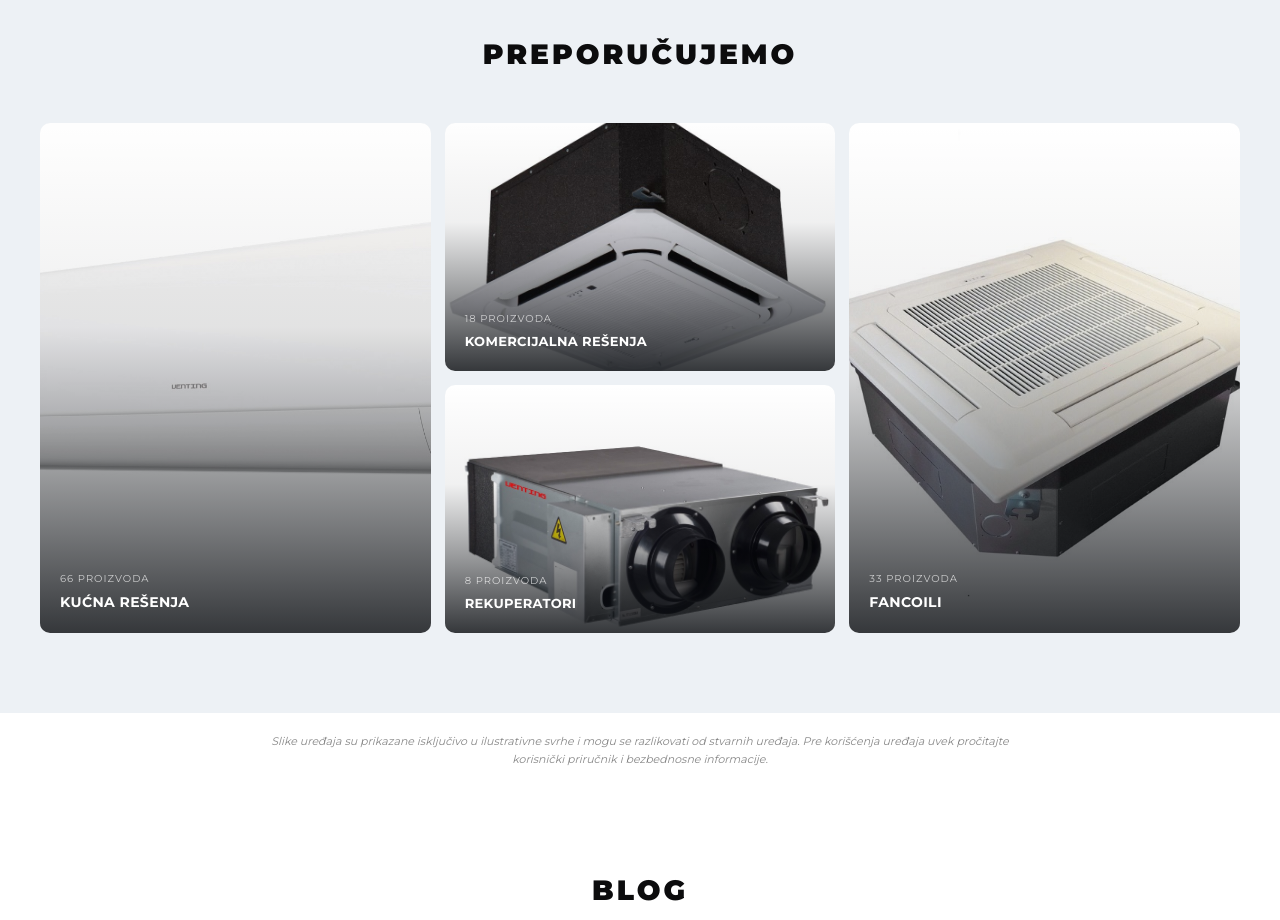
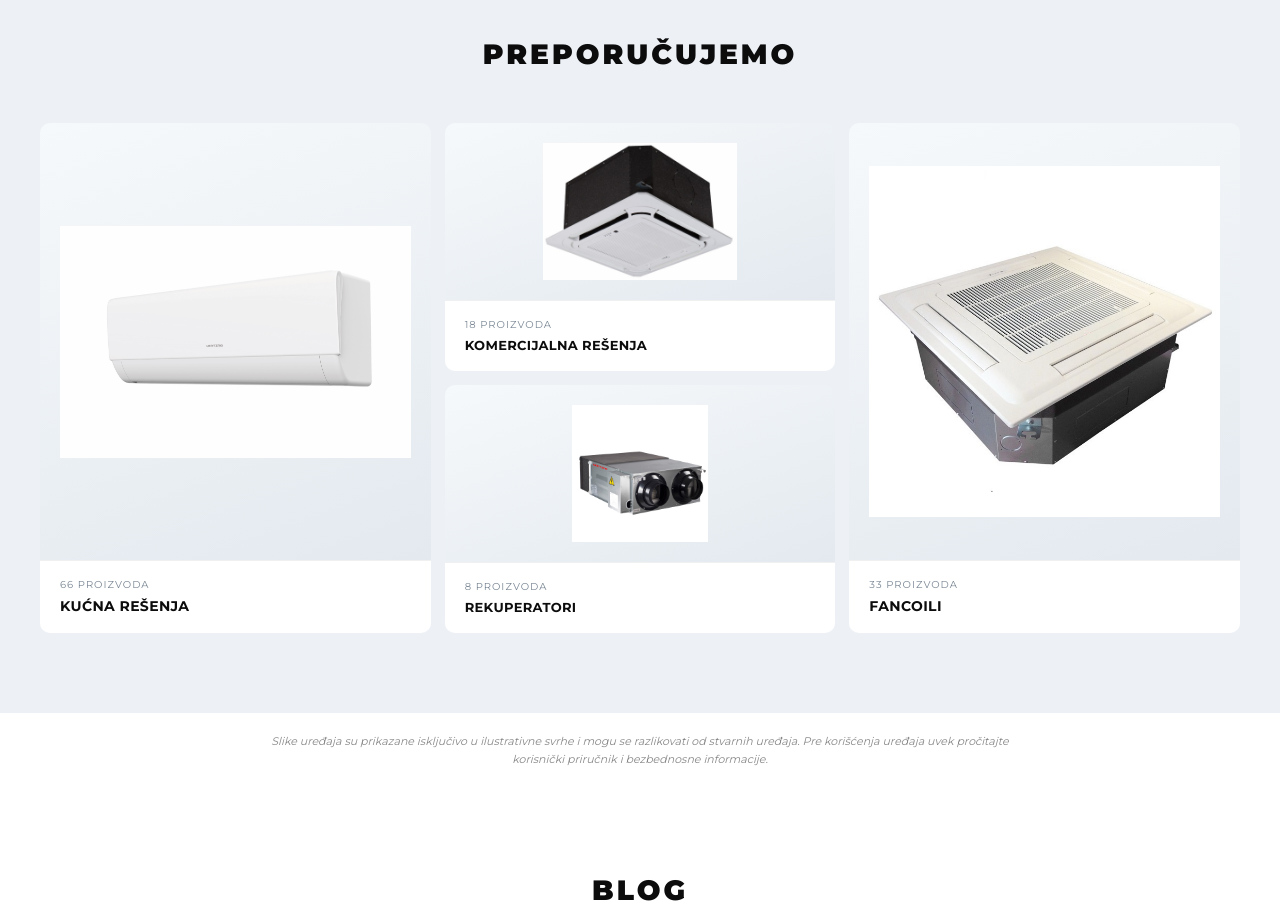
Before and after one commit to fatherofweb/Venting, a Next.js app: page / in a window 1280 px wide. Shown: the part 1660-2580 px from the top of the page. Built offline with nearby package versions, Linux system fonts and the light colour scheme.

Commit message:
Show recommend photos in full on a light card with a clean label bar
Drop the full-bleed cover crop and bottom scrim: each category photo is shown in
full (contain) on a light card, with a solid white label bar underneath.

```diff
--- a/components/WeRecommend.tsx
+++ b/components/WeRecommend.tsx
@@ -26,34 +26,33 @@ function Tile({
   return (
     <a
       href={`/shop?tab=${tab}`}
-      className={`group relative flex flex-col justify-end rounded-[10px] overflow-hidden cursor-pointer transition-all duration-300 hover:-translate-y-0.5 hover:shadow-[0_12px_36px_rgba(0,0,0,0.2)] ${className}`}
-      style={{ textDecoration: 'none', background: '#e9edf1' }}
+      className={`group relative flex flex-col rounded-[10px] overflow-hidden cursor-pointer transition-all duration-300 hover:-translate-y-0.5 hover:shadow-[0_12px_36px_rgba(0,0,0,0.16)] ${className}`}
+      style={{ textDecoration: 'none' }}
     >
+      {/* Image area — device shown in full (contain), no cropping */}
+      <div className="relative flex-1 min-h-0" style={{ background: 'linear-gradient(160deg, #f6f9fb 0%, #e3e9ef 100%)' }}>
         {cat?.image && (
+          <div className="absolute inset-0 p-4 sm:p-5">
+            <div className="relative w-full h-full">
               <Image
                 src={cat.image}
                 alt=""
                 fill
                 sizes="(max-width:640px) 50vw, 500px"
-          style={{ objectFit: 'cover', objectPosition: 'center' }}
-          className="transition-transform duration-500 group-hover:scale-105"
+                style={{ objectFit: 'contain', objectPosition: 'center' }}
+                className="transition-transform duration-300 group-hover:scale-[1.04]"
               />
+            </div>
+          </div>
         )}
+      </div>
 
-      {/* Dark scrim at the bottom so the white label reads over the photo */}
-      <div
-        className="absolute inset-0"
-        style={{
-          background:
-            'linear-gradient(to top, rgba(9,12,16,0.82) 0%, rgba(9,12,16,0.4) 32%, rgba(9,12,16,0.06) 60%, rgba(9,12,16,0) 100%)',
-        }}
-      />
-
-      <div className="relative z-10 p-5">
-        <span className="block font-sans text-[10px] font-medium uppercase tracking-widest mb-1.5 text-white/70">
+      {/* Solid label bar */}
+      <div className="relative bg-white border-t border-black/[0.06] px-5 py-4">
+        <span className="block font-sans text-[10px] font-medium uppercase tracking-widest mb-1 text-[#7a8794]">
           {cat?.count ?? 0} proizvoda
         </span>
-        <span className={`block font-sans ${labelSize} font-bold uppercase tracking-wide text-white`}>
+        <span className={`block font-sans ${labelSize} font-bold uppercase tracking-wide text-brand-text`}>
           {t.nav[tab]}
         </span>
       </div>
```
Lines whose indentation alone changed are shown as unchanged.
